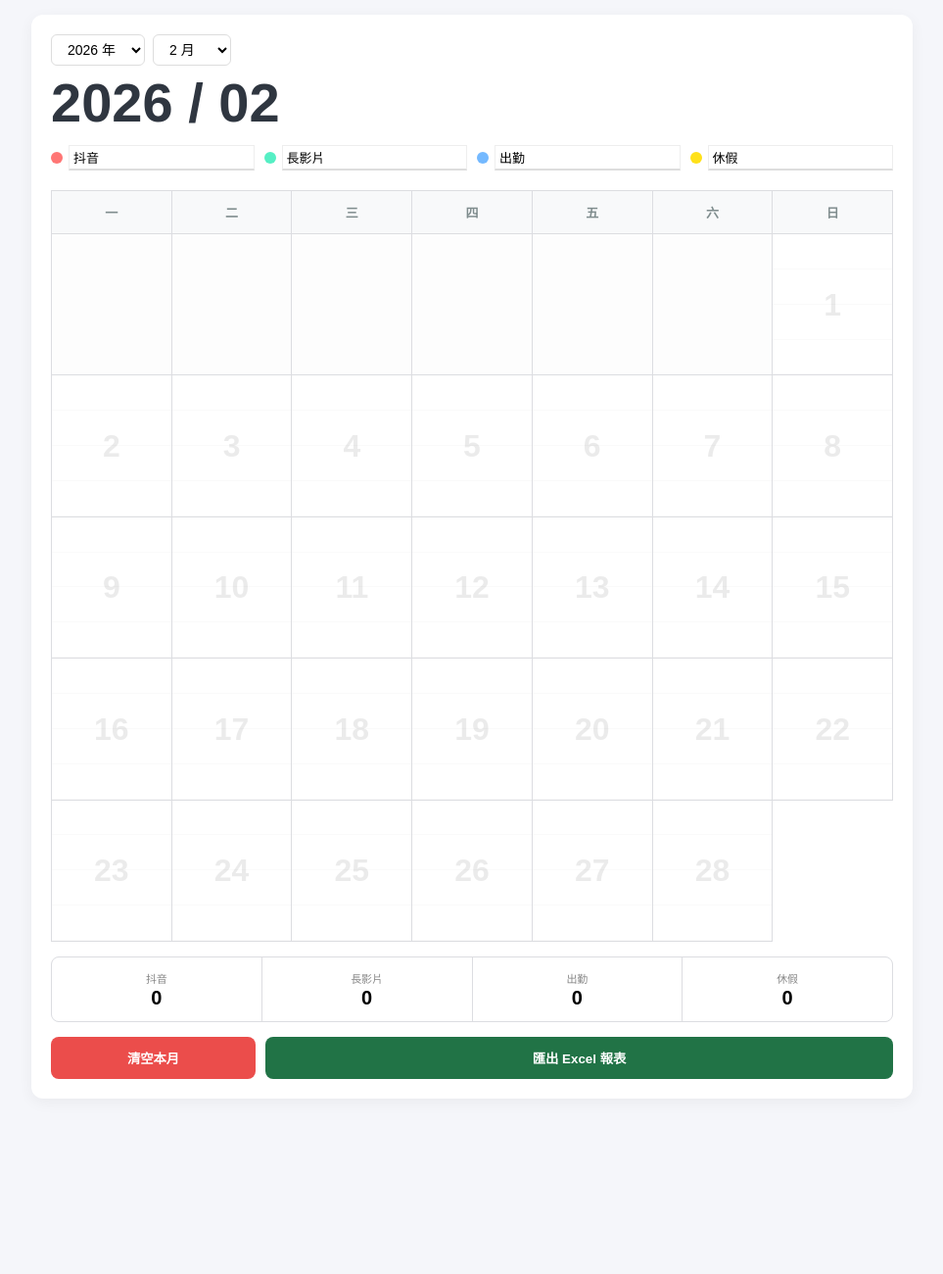
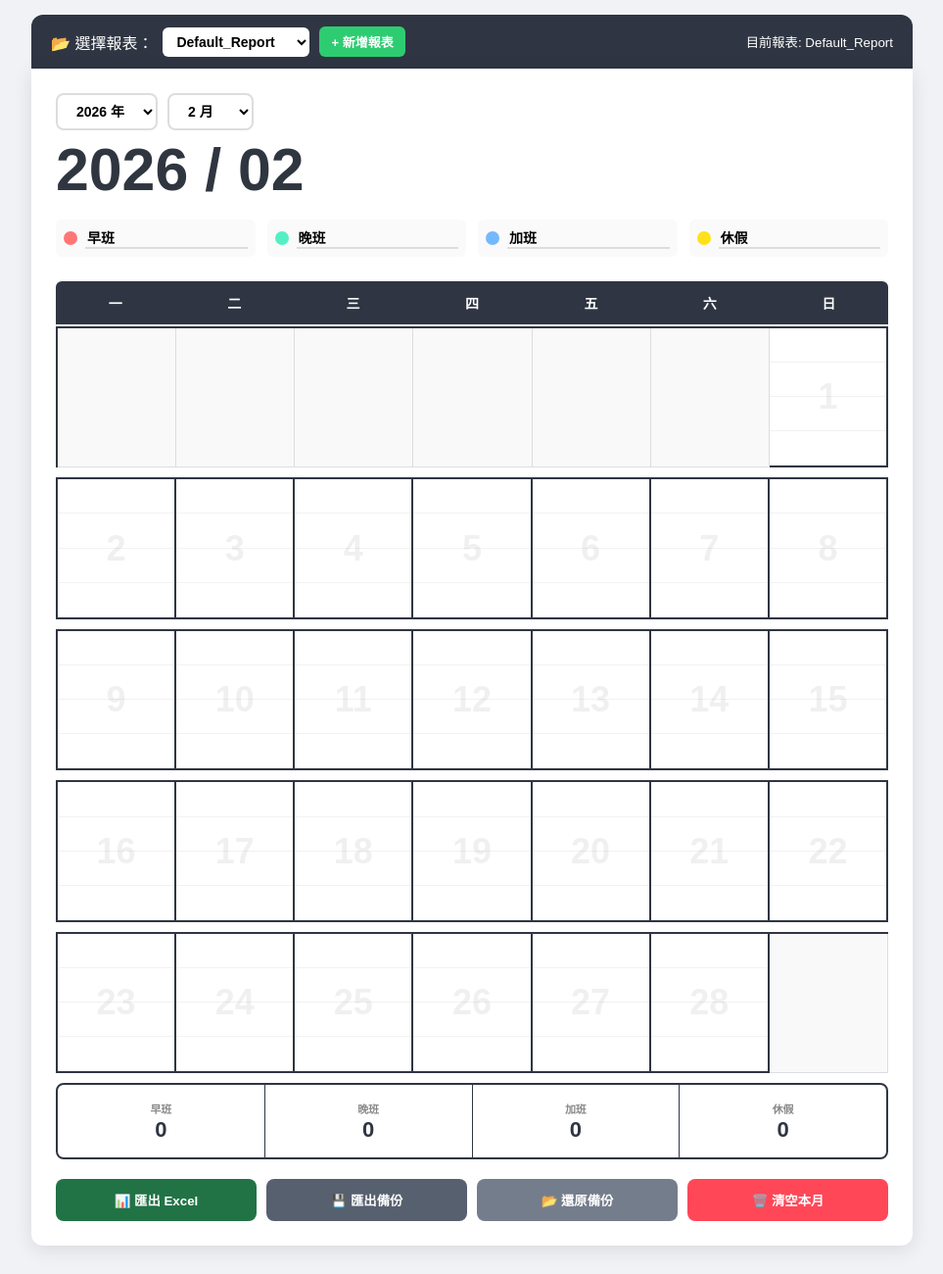
Before and after one commit to austinshiang/Attendance-Sheet, a plain HTML site: page index.html in a window 1280 px wide. Shown: the whole page at 98% size, without its empty margins (158-1121 px from the left). Before the commit the page ends 1136 px from the top, so only its background shows below. Drawn offline with Linux system fonts and the light colour scheme.

Commit message:
index.html

```diff
--- a/index.html
+++ b/index.html
@@ -3,74 +3,82 @@
 <head>
     <meta charset="UTF-8">
     <meta name="viewport" content="width=device-width, initial-scale=1.0">
-    <title>排班管理系統</title>
+    <title>出勤管理系統</title>
     <script src="https://cdn.sheetjs.com/xlsx-latest/package/dist/xlsx.full.min.js"></script>
     <style>
         :root {
             --c1: #ff7675; --c2: #55efc4; --c3: #74b9ff; --c4: #ffe119;
-            --border: #dcdde1;
+            --border-thick: 2px solid #2f3542;
+            --border-thin: 1px solid #dcdde1;
         }
         * { box-sizing: border-box; }
-        body { font-family: "PingFang TC", "Microsoft JhengHei", sans-serif; background: #f5f6fa; margin: 0; padding: 15px; display: flex; flex-direction: column; align-items: center; }
+        body { font-family: "PingFang TC", "Microsoft JhengHei", sans-serif; background: #f1f2f6; margin: 0; padding: 15px; display: flex; flex-direction: column; align-items: center; }
 
-        .card { background: white; padding: 20px; border-radius: 12px; box-shadow: 0 4px 15px rgba(0,0,0,0.05); width: 100%; max-width: 900px; position: relative; }
+        /* 報表切換頂欄 */
+        .id-zone {
+            background: #2f3542; color: white; width: 100%; max-width: 900px;
+            padding: 12px 20px; border-radius: 12px 12px 0 0;
+            display: flex; align-items: center; justify-content: space-between;
+            flex-wrap: wrap; gap: 10px;
+        }
+        .report-controls { display: flex; align-items: center; gap: 10px; }
+        .report-select { padding: 6px 10px; border-radius: 6px; border: none; background: #fff; font-weight: bold; cursor: pointer; min-width: 150px; }
+        .btn-add { background: #2ecc71; color: white; border: none; padding: 6px 12px; border-radius: 6px; cursor: pointer; font-weight: bold; font-size: 13px; }
+        .btn-add:hover { background: #27ae60; }
 
-        /* 佈局：左上角選擇器與大日期 */
-        .header-top { display: flex; flex-direction: column; align-items: flex-start; margin-bottom: 15px; }
-        .controls { display: flex; gap: 8px; margin-bottom: 10px; }
-        select { padding: 6px 12px; border-radius: 6px; border: 1px solid #ddd; background: #fff; font-size: 14px; cursor: pointer; }
+        .card { background: white; padding: 25px; border-radius: 0 0 12px 12px; box-shadow: 0 4px 20px rgba(0,0,0,0.1); width: 100%; max-width: 900px; margin-bottom: 30px; }
 
-        .big-date-display { font-size: 3.5rem; font-weight: 900; color: #2f3640; line-height: 1; }
+        .header-top { display: flex; flex-direction: column; margin-bottom: 20px; }
+        .controls { display: flex; gap: 10px; margin-bottom: 10px; }
+        select { padding: 8px 15px; border-radius: 8px; border: 2px solid #ddd; background: #fff; font-size: 14px; font-weight: bold; }
+        .big-date-display { font-size: clamp(2.5rem, 8vw, 3.8rem); font-weight: 900; color: #2f3640; line-height: 1; }
 
-        /* 設定區 */
-        .config-zone { display: grid; grid-template-columns: repeat(2, 1fr); gap: 10px; margin-bottom: 20px; }
+        .config-zone { display: grid; grid-template-columns: repeat(2, 1fr); gap: 12px; margin-bottom: 25px; }
         @media (min-width: 600px) { .config-zone { grid-template-columns: repeat(4, 1fr); } }
-        .config-item { display: flex; align-items: center; gap: 6px; }
-        .color-dot { width: 12px; height: 12px; border-radius: 50%; flex-shrink: 0; }
-        input[type="text"] { border: 1px solid #eee; border-bottom: 2px solid #ddd; padding: 4px; width: 100%; font-size: 13px; outline: none; transition: 0.3s; }
-        input[type="text"]:focus { border-bottom-color: #4a90e2; }
+        .config-item { display: flex; align-items: center; gap: 8px; background: #fafafa; padding: 8px; border-radius: 6px; }
+        .color-dot { width: 14px; height: 14px; border-radius: 50%; flex-shrink: 0; }
+        input[type="text"] { border: none; border-bottom: 2px solid #ddd; background: transparent; padding: 2px; width: 100%; font-size: 14px; font-weight: bold; outline: none; }
 
-        /* 月曆主體：無縫格線 */
-        .calendar { display: grid; grid-template-columns: repeat(7, 1fr); border-top: 1px solid var(--border); border-left: 1px solid var(--border); width: 100%; background: white; }
-        .weekday { text-align: center; font-weight: bold; background: #f8f9fa; padding: 12px 0; border-right: 1px solid var(--border); border-bottom: 1px solid var(--border); font-size: 13px; color: #7f8c8d; }
+        .calendar-container { width: 100%; }
+        .weekday-header { display: grid; grid-template-columns: repeat(7, 1fr); background: #2f3542; color: white; border-radius: 6px 6px 0 0; margin-bottom: 2px; }
+        .weekday { text-align: center; font-weight: bold; padding: 12px 0; font-size: 14px; }
 
-        .day {
-            min-height: 100px; aspect-ratio: 0.85; border-right: 1px solid var(--border); border-bottom: 1px solid var(--border);
-            display: flex; flex-direction: column; position: relative;
-        }
-        .day-num {
-            position: absolute; top: 50%; left: 50%; transform: translate(-50%, -50%);
-            z-index: 1; font-size: 32px; font-weight: 900; pointer-events: none;
-            color: rgba(0,0,0,0.08);
-        }
+        .week-row { display: grid; grid-template-columns: repeat(7, 1fr); margin-bottom: 10px; border-top: var(--border-thick); border-left: var(--border-thick); }
+        .day { min-height: 110px; aspect-ratio: 0.85; border-right: var(--border-thick); border-bottom: var(--border-thick); display: flex; flex-direction: column; position: relative; background: white; }
+        .day.empty { background: #f9f9f9; border-right: var(--border-thin); border-bottom: var(--border-thin); }
+        .day-num { position: absolute; top: 50%; left: 50%; transform: translate(-50%, -50%); z-index: 1; font-size: 36px; font-weight: 900; pointer-events: none; color: rgba(0,0,0,0.06); }
 
-        /* 條紋層 */
         .layer-container { display: flex; flex-direction: column; height: 100%; width: 100%; z-index: 2; }
-        .layer {
-            flex: 1; cursor: pointer; display: flex; align-items: center; justify-content: center;
-            font-size: 11px; font-weight: bold; color: transparent; overflow: hidden; white-space: nowrap; padding: 0 4px;
-            border-bottom: 1px solid rgba(0,0,0,0.02);
-        }
+        .layer { flex: 1; cursor: pointer; display: flex; align-items: center; justify-content: center; font-size: 12px; font-weight: bold; color: transparent; overflow: hidden; white-space: nowrap; padding: 0 5px; border-bottom: 1px solid rgba(0,0,0,0.05); }
         .layer.active { color: #2f3542; }
         .layer.l1.active { background: var(--c1); }
         .layer.l2.active { background: var(--c2); }
         .layer.l3.active { background: var(--c3); }
         .layer.l4.active { background: var(--c4); }
 
-        /* 統計與功能按鈕 */
-        .stats { margin-top: 15px; display: grid; grid-template-columns: repeat(2, 1fr); gap: 1px; background: var(--border); border-radius: 8px; overflow: hidden; border: 1px solid var(--border); }
+        .stats { margin-top: 10px; display: grid; grid-template-columns: repeat(2, 1fr); gap: 1px; background: #2f3542; border-radius: 8px; overflow: hidden; border: 2px solid #2f3542; }
         @media (min-width: 600px) { .stats { grid-template-columns: repeat(4, 1fr); } }
-        .stat-box { background: white; padding: 12px; text-align: center; }
-        .stat-num { font-size: 20px; font-weight: bold; display: block; }
+        .stat-box { background: white; padding: 15px; text-align: center; }
+        .stat-num { font-size: 22px; font-weight: bold; display: block; color: #2f3542; }
 
-        .btn-group { display: flex; gap: 10px; margin-top: 15px; width: 100%; }
-        button { flex: 1; padding: 12px; cursor: pointer; border: none; border-radius: 8px; font-weight: bold; transition: 0.2s; }
-        .btn-excel { background: #217346; color: white; }
-        .btn-clear { background: #eb4d4b; color: white; flex: 0.3; }
-        button:hover { opacity: 0.9; }
+        .btn-group { display: flex; flex-wrap: wrap; gap: 10px; margin-top: 20px; }
+        button.action { flex: 1; padding: 12px; cursor: pointer; border: none; border-radius: 8px; font-weight: bold; transition: 0.2s; min-width: 120px; color: white; }
+        .btn-excel { background: #217346; }
+        .btn-clear { background: #ff4757; }
+        .btn-backup { background: #57606f; }
+        .btn-restore { background: #747d8c; }
     </style>
 </head>
 <body>
+
+<div class="id-zone">
+    <div class="report-controls">
+        <span>📂 選擇報表：</span>
+        <select id="reportList" class="report-select" onchange="switchReport()"></select>
+        <button class="btn-add" onclick="createNewReport()">+ 新增報表</button>
+    </div>
+    <small id="currentIdDisplay">目前班表: Default</small>
+</div>
 
 <div class="card">
     <div class="header-top">
@@ -82,82 +90,128 @@
     </div>
 
     <div class="config-zone">
-        <div class="config-item"><div class="color-dot" style="background:var(--c1)"></div> <input type="text" id="t1" value="抖音" oninput="saveConfig(); updateUI()"></div>
-        <div class="config-item"><div class="color-dot" style="background:var(--c2)"></div> <input type="text" id="t2" value="長影片" oninput="saveConfig(); updateUI()"></div>
-        <div class="config-item"><div class="color-dot" style="background:var(--c3)"></div> <input type="text" id="t3" value="出勤" oninput="saveConfig(); updateUI()"></div>
-        <div class="config-item"><div class="color-dot" style="background:var(--c4)"></div> <input type="text" id="t4" value="休假" oninput="saveConfig(); updateUI()"></div>
+        <div class="config-item"><div class="color-dot" style="background:var(--c1)"></div> <input type="text" id="t1" value="早班" oninput="saveCurrentData()"></div>
+        <div class="config-item"><div class="color-dot" style="background:var(--c2)"></div> <input type="text" id="t2" value="晚班" oninput="saveCurrentData()"></div>
+        <div class="config-item"><div class="color-dot" style="background:var(--c3)"></div> <input type="text" id="t3" value="加班" oninput="saveCurrentData()"></div>
+        <div class="config-item"><div class="color-dot" style="background:var(--c4)"></div> <input type="text" id="t4" value="休假" oninput="saveCurrentData()"></div>
     </div>
 
-    <div class="calendar" id="calendar">
+    <div class="calendar-container">
+        <div class="weekday-header">
+            <div class="weekday">一</div><div class="weekday">二</div><div class="weekday">三</div>
+            <div class="weekday">四</div><div class="weekday">五</div><div class="weekday">六</div><div class="weekday">日</div>
         </div>
+        <div id="calendarWeeks"></div>
+    </div>
 
     <div class="stats" id="statsArea"></div>
 
     <div class="btn-group">
-        <button class="btn-clear" onclick="clearCurrentMonth()">清空本月</button>
-        <button class="btn-excel" onclick="exportExcel()">匯出 Excel 報表</button>
+        <button class="action btn-excel" onclick="exportExcel()">📊 匯出 Excel</button>
+        <button class="action btn-backup" onclick="exportBackup()">💾 匯出備份</button>
+        <button class="action btn-restore" onclick="document.getElementById('fileInput').click()">📂 還原備份</button>
+        <button class="action btn-clear" onclick="clearCurrentMonth()">🗑️ 清空本月</button>
     </div>
+    <input type="file" id="fileInput" style="display:none" onchange="importBackup(event)" accept=".json">
 </div>
 
 <script>
-    const calendar = document.getElementById('calendar');
-    const bigDate = document.getElementById('bigDate');
+    // 管理報表 ID 列表
+    let allReportIds = JSON.parse(localStorage.getItem('all_report_ids')) || ['Default_Report'];
+    let currentId = localStorage.getItem('current_report_id') || 'Default_Report';
 
-    // 從本地讀取資料，若無則初始化
-    let scheduleData = JSON.parse(localStorage.getItem('schedule_data')) || {};
-    let configNames = JSON.parse(localStorage.getItem('schedule_config')) || ["抖音", "長影片", "出勤", "休假"];
+    let scheduleData = {};
+    let configNames = ["早班", "晚班", "加班", "休假"];
 
+    // 初始化與加載
     function init() {
-        // 初始化標籤內容
-        configNames.forEach((name, i) => document.getElementById('t' + (i + 1)).value = name);
+        updateReportListUI();
+        loadDataForId(currentId);
 
         const yS = document.getElementById('yearSelect');
         const mS = document.getElementById('monthSelect');
         const now = new Date();
         for(let i=now.getFullYear()-2; i<=now.getFullYear()+5; i++) yS.add(new Option(i + " 年", i));
         for(let i=0; i<12; i++) mS.add(new Option((i+1) + " 月", i));
-
-        yS.value = now.getFullYear();
-        mS.value = now.getMonth();
+        yS.value = now.getFullYear(); mS.value = now.getMonth();
         yS.onchange = mS.onchange = render;
         render();
     }
 
-    function saveConfig() {
-        configNames = [1,2,3,4].map(i => document.getElementById('t'+i).value);
-        localStorage.setItem('schedule_config', JSON.stringify(configNames));
+    function updateReportListUI() {
+        const list = document.getElementById('reportList');
+        list.innerHTML = '';
+        allReportIds.forEach(id => {
+            const opt = new Option(id, id);
+            if (id === currentId) opt.selected = true;
+            list.add(opt);
+        });
+        document.getElementById('currentIdDisplay').innerText = `目前報表: ${currentId}`;
     }
 
-    function saveData() {
-        localStorage.setItem('schedule_data', JSON.stringify(scheduleData));
+    function loadDataForId(id) {
+        currentId = id;
+        localStorage.setItem('current_report_id', id);
+        scheduleData = JSON.parse(localStorage.getItem(`schedule_data_${id}`)) || {};
+        configNames = JSON.parse(localStorage.getItem(`schedule_config_${id}`)) || ["早班", "晚班", "加班", "休假"];
+
+        // 更新輸入框
+        configNames.forEach((name, i) => document.getElementById('t' + (i + 1)).value = name);
+    }
+
+    function saveCurrentData() {
+        configNames = [1,2,3,4].map(i => document.getElementById('t'+i).value);
+        localStorage.setItem(`schedule_data_${currentId}`, JSON.stringify(scheduleData));
+        localStorage.setItem(`schedule_config_${currentId}`, JSON.stringify(configNames));
+        updateUI();
+    }
+
+    function createNewReport() {
+        const name = prompt("請輸入新報表名稱 (ID):", "新報表");
+        if (name && name.trim()) {
+            const trimmedName = name.trim();
+            if (!allReportIds.includes(trimmedName)) {
+                allReportIds.push(trimmedName);
+                localStorage.setItem('all_report_ids', JSON.stringify(allReportIds));
+            }
+            loadDataForId(trimmedName);
+            updateReportListUI();
+            render();
+        }
+    }
+
+    function switchReport() {
+        const selectedId = document.getElementById('reportList').value;
+        loadDataForId(selectedId);
+        updateReportListUI();
+        render();
     }
 
     function render() {
         const y = parseInt(document.getElementById('yearSelect').value);
         const m = parseInt(document.getElementById('monthSelect').value);
-        bigDate.innerText = `${y} / ${(m+1).toString().padStart(2, '0')}`;
+        document.getElementById('bigDate').innerText = `${y} / ${(m+1).toString().padStart(2, '0')}`;
+
+        const weeksArea = document.getElementById('calendarWeeks');
+        weeksArea.innerHTML = '';
 
         const firstDay = new Date(y, m, 1).getDay();
         const offset = (firstDay === 0 ? 6 : firstDay - 1);
         const daysInMonth = new Date(y, m+1, 0).getDate();
 
-        calendar.innerHTML = `
-            <div class="weekday">一</div><div class="weekday">二</div><div class="weekday">三</div>
-            <div class="weekday">四</div><div class="weekday">五</div><div class="weekday">六</div><div class="weekday">日</div>
-        `;
+        let currentDay = 1;
+        let weekRow = document.createElement('div');
+        weekRow.className = 'week-row';
 
-        for(let i=0; i<offset; i++) {
-            calendar.appendChild(Object.assign(document.createElement('div'), {className:'day', style:'background:#fdfdfd'}));
-        }
+        for(let i=0; i<offset; i++) weekRow.appendChild(Object.assign(document.createElement('div'), {className:'day empty'}));
 
-        for(let d=1; d<=daysInMonth; d++) {
-            const dateStr = `${y}-${m+1}-${d}`;
+        while(currentDay <= daysInMonth) {
+            const dateStr = `${y}-${m+1}-${currentDay}`;
             if(!scheduleData[dateStr]) scheduleData[dateStr] = { types: [false,false,false,false], notes: ["","","",""] };
 
             const dayDiv = document.createElement('div');
             dayDiv.className = 'day';
-            dayDiv.innerHTML = `<div class="day-num">${d}</div>`;
-
+            dayDiv.innerHTML = `<div class="day-num">${currentDay}</div>`;
             const container = document.createElement('div');
             container.className = 'layer-container';
 
@@ -165,25 +219,22 @@
                 const layer = document.createElement('div');
                 layer.className = `layer l${L+1} ${scheduleData[dateStr].types[L] ? 'active' : ''}`;
                 layer.innerText = scheduleData[dateStr].notes[L] || "";
-
-                layer.onclick = () => {
-                    scheduleData[dateStr].types[L] = !scheduleData[dateStr].types[L];
-                    saveData();
-                    render();
-                };
+                layer.onclick = () => { scheduleData[dateStr].types[L] = !scheduleData[dateStr].types[L]; saveCurrentData(); render(); };
                 layer.ondblclick = (e) => {
                     e.stopPropagation();
                     const val = prompt("輸入備註:", scheduleData[dateStr].notes[L]);
-                    if (val !== null) {
-                        scheduleData[dateStr].notes[L] = val;
-                        saveData();
-                        render();
-                    }
+                    if (val !== null) { scheduleData[dateStr].notes[L] = val; saveCurrentData(); render(); }
                 };
                 container.appendChild(layer);
             }
             dayDiv.appendChild(container);
-            calendar.appendChild(dayDiv);
+            weekRow.appendChild(dayDiv);
+            if (weekRow.children.length === 7) { weeksArea.appendChild(weekRow); weekRow = document.createElement('div'); weekRow.className = 'week-row'; }
+            currentDay++;
+        }
+        if (weekRow.children.length > 0) {
+            while (weekRow.children.length < 7) weekRow.appendChild(Object.assign(document.createElement('div'), {className:'day empty'}));
+            weeksArea.appendChild(weekRow);
         }
         updateUI();
     }
@@ -193,13 +244,11 @@
         const m = parseInt(document.getElementById('monthSelect').value) + 1;
         const counts = [0, 0, 0, 0];
         Object.keys(scheduleData).forEach(key => {
-            if(key.startsWith(`${y}-${m}-`)) {
-                scheduleData[key].types.forEach((val, idx) => { if(val) counts[idx]++; });
-            }
+            if(key.startsWith(`${y}-${m}-`)) scheduleData[key].types.forEach((val, idx) => { if(val) counts[idx]++; });
         });
         document.getElementById('statsArea').innerHTML = [1,2,3,4].map(i => `
             <div class="stat-box">
-                <span style="font-size:11px; color:#888">${document.getElementById('t'+i).value}</span>
+                <span style="font-size:11px; font-weight:bold; color:#888">${configNames[i-1]}</span>
                 <span class="stat-num">${counts[i-1]}</span>
             </div>
         `).join('');
@@ -208,34 +257,60 @@
     function clearCurrentMonth() {
         const y = document.getElementById('yearSelect').value;
         const m = parseInt(document.getElementById('monthSelect').value) + 1;
-        if(confirm(`確定要清除 ${y}年${m}月 的所有排班紀錄嗎？此動作無法復原。`)) {
-            Object.keys(scheduleData).forEach(key => {
-                if(key.startsWith(`${y}-${m}-`)) delete scheduleData[key];
-            });
-            saveData();
-            render();
+        if(confirm(`確定清空 [${currentId}] 的 ${y}年${m}月 資料？`)) {
+            Object.keys(scheduleData).forEach(k => { if(k.startsWith(`${y}-${m}-`)) delete scheduleData[k]; });
+            saveCurrentData(); render();
         }
+    }
+
+    function exportBackup() {
+        const backup = { id: currentId, data: scheduleData, config: configNames };
+        const blob = new Blob([JSON.stringify(backup)], {type: 'application/json'});
+        const a = document.createElement('a');
+        a.href = URL.createObjectURL(blob);
+        a.download = `備份_${currentId}_${new Date().toLocaleDateString()}.json`;
+        a.click();
+    }
+
+    function importBackup(event) {
+        const file = event.target.files[0];
+        if (!file) return;
+        const reader = new FileReader();
+        reader.onload = function(e) {
+            try {
+                const imported = JSON.parse(e.target.result);
+                const importedId = imported.id || "Imported_Report";
+                if (!allReportIds.includes(importedId)) {
+                    allReportIds.push(importedId);
+                    localStorage.setItem('all_report_ids', JSON.stringify(allReportIds));
+                }
+                currentId = importedId;
+                scheduleData = imported.data;
+                configNames = imported.config;
+                saveCurrentData();
+                location.reload();
+            } catch (err) { alert("讀取失敗"); }
+        };
+        reader.readAsText(file);
     }
 
     function exportExcel() {
         const y = document.getElementById('yearSelect').value;
         const m = parseInt(document.getElementById('monthSelect').value) + 1;
-        const labels = configNames;
-        const data = [["日期", ...labels, "備註匯總"]];
+        const data = [["日期", ...configNames, "備註匯總"]];
         const daysInMonth = new Date(y, m, 0).getDate();
-
         for(let d=1; d<=daysInMonth; d++) {
             const dateStr = `${y}-${m}-${d}`;
             const info = scheduleData[dateStr] || { types:[], notes:[] };
             const row = [`${y}/${m}/${d}`];
-            labels.forEach((_, i) => row.push(info.types[i] ? "V" : ""));
+            configNames.forEach((_, i) => row.push(info.types[i] ? "V" : ""));
             row.push(info.notes.filter(n => n).join('; '));
             data.push(row);
         }
         const ws = XLSX.utils.aoa_to_sheet(data);
         const wb = XLSX.utils.book_new();
-        XLSX.utils.book_append_sheet(wb, ws, "排班資料");
-        XLSX.writeFile(wb, `排班表_${y}_${m}.xlsx`);
+        XLSX.utils.book_append_sheet(wb, ws, "Schedule");
+        XLSX.writeFile(wb, `排班表_${currentId}_${y}_${m}.xlsx`);
     }
 
     init();
```
